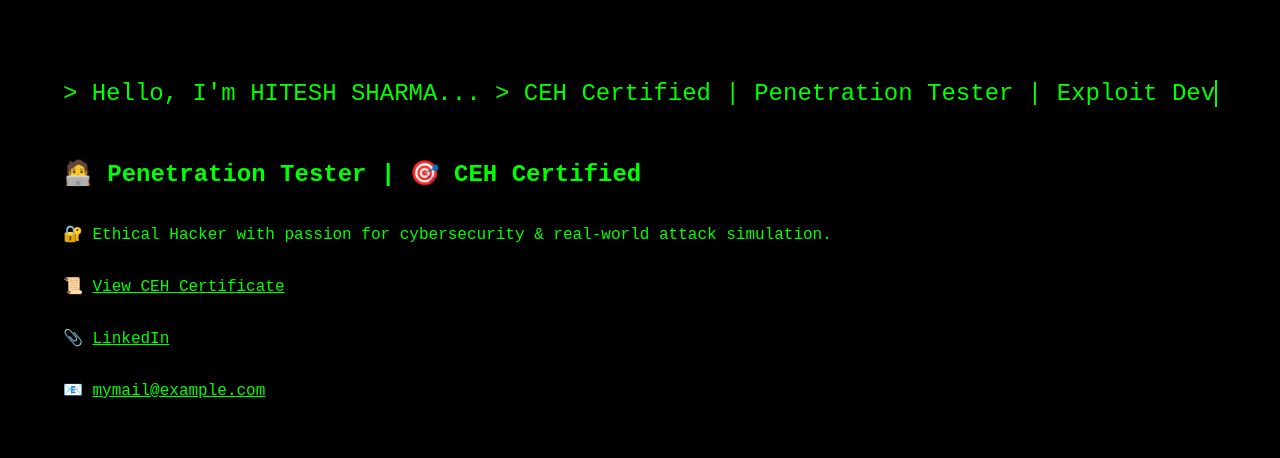
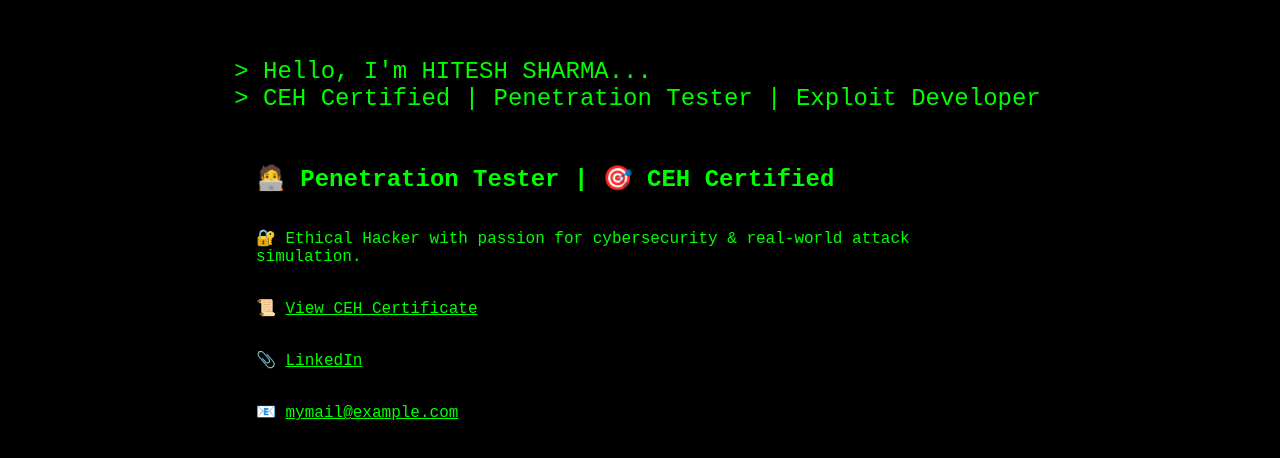
Before and after one commit to theh1t3sh/theh1t3sh.github.io, a plain HTML site: page index.html in a window 1280 px wide. Shown: the part 152-610 px from the top of the page. Drawn offline with Linux system fonts and the light colour scheme.

Commit message:
Update index.html

```diff
--- a/index.html
+++ b/index.html
@@ -16,24 +16,17 @@
       align-items: center;
       height: 100vh;
       overflow: hidden;
+      flex-direction: column;
     }
 
-    .typewriter {
+    #intro {
       max-width: 80ch;
-      white-space: nowrap;
-      overflow: hidden;
+      white-space: pre-wrap; /* keep line breaks */
+      font-size: 1.5rem;
       border-right: 2px solid #00ff00;
-      font-size: 1.5rem;
-      animation: typing 4s steps(80, end), blink 0.8s step-end infinite;
-    }
-
-    @keyframes typing {
-      from {
-        width: 0;
-      }
-      to {
-        width: 80ch;
-      }
+      padding-right: 5px;
+      margin-bottom: 2rem;
+      animation: blink 0.8s step-end infinite;
     }
 
     @keyframes blink {
@@ -45,7 +38,7 @@
     .content {
       display: none;
       flex-direction: column;
-      margin-top: 2rem;
+      max-width: 80ch;
     }
 
     .show {
@@ -60,15 +53,13 @@
   </style>
 </head>
 <body>
-  <div>
-    <div class="typewriter" id="intro"></div>
-    <div class="content" id="mainContent">
-      <h2>🧑‍💻 Penetration Tester | 🎯 CEH Certified</h2>
-      <p>🔐 Ethical Hacker with passion for cybersecurity & real-world attack simulation.</p>
-      <p>📜 <a href="Certificate/CEH-Certificate.pdf" target="_blank">View CEH Certificate</a></p>
-      <p>📎 <a href="https://linkedin.com/in/theme" target="_blank">LinkedIn</a></p>
-      <p>📧 <a href="mailto: HiteSharma11111@gmail.com.com">mymail@example.com</a></p>
-    </div>
+  <div id="intro"></div>
+  <div class="content" id="mainContent">
+    <h2>🧑‍💻 Penetration Tester | 🎯 CEH Certified</h2>
+    <p>🔐 Ethical Hacker with passion for cybersecurity & real-world attack simulation.</p>
+    <p>📜 <a href="Certificate/CEH-Certificate.pdf" target="_blank">View CEH Certificate</a></p>
+    <p>📎 <a href="https://linkedin.com/in/theme" target="_blank">LinkedIn</a></p>
+    <p>📧 <a href="mailto:HiteSharma11111@gmail.com">mymail@example.com</a></p>
   </div>
 
   <script>
@@ -78,10 +69,11 @@
 
     function typeWriter() {
       if (i < introText.length) {
-        introEl.innerHTML += introText.charAt(i);
+        introEl.textContent += introText.charAt(i);
         i++;
         setTimeout(typeWriter, 50);
       } else {
+        introEl.style.borderRight = 'none'; // remove cursor after done
         document.getElementById('mainContent').classList.add('show');
       }
     }
```
